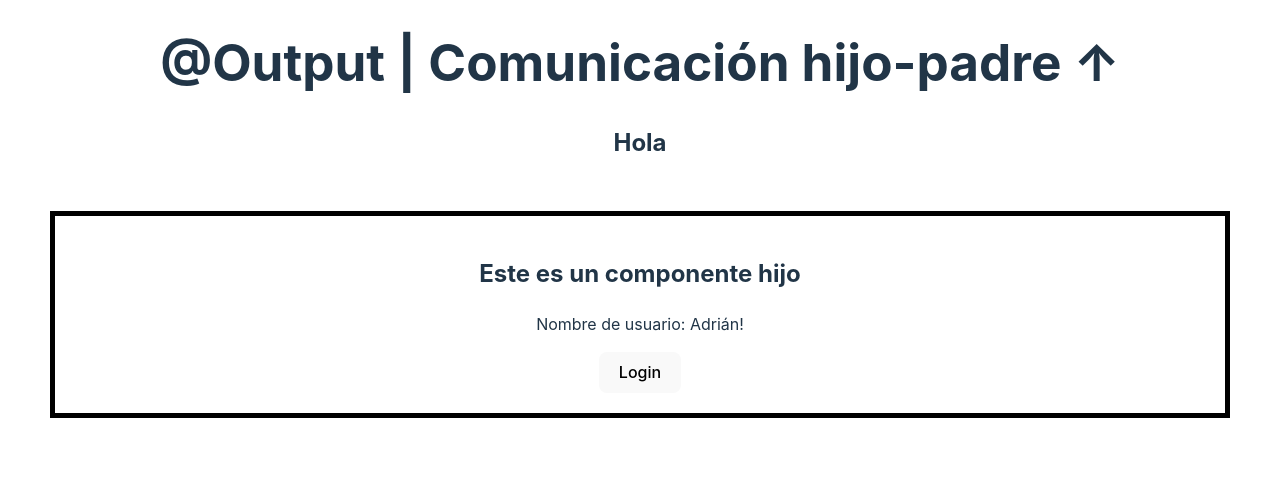
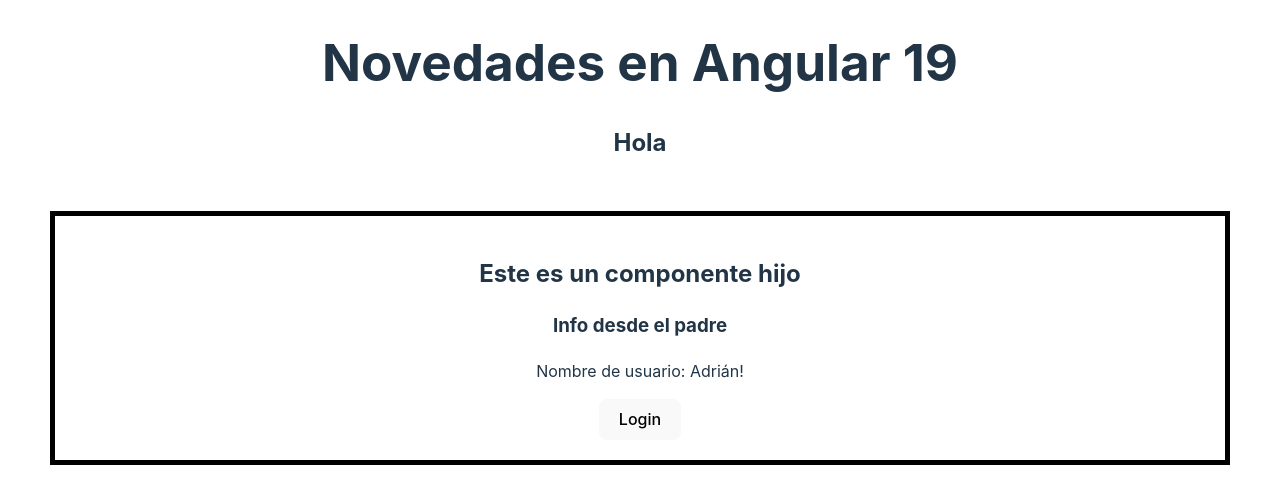
Before and after one commit to Amaza-ing/AMazaing-curso-Angular-desde-0, an Angular app: page / in a window 1280 px wide. Shown: the top 504 px of the page. Built offline with nearby package versions, Linux system fonts and the light colour scheme.

Commit message:
base code ready

```diff
--- a/src/app/app.component.html
+++ b/src/app/app.component.html
@@ -1,5 +1,5 @@
-<h1>&#64;Output | Comunicación hijo-padre ↑</h1>
+<h1>Novedades en Angular 19</h1>
 
 <h2>Hola {{ name }}</h2>
 
-<app-child (login)="setName($event)"></app-child>
+<app-child (login)="setName($event)" [info]="info"></app-child>
--- a/src/app/app.component.ts
+++ b/src/app/app.component.ts
@@ -11,6 +11,7 @@
 })
 export class AppComponent {
   name: string = "";
+  info = "Info desde el padre";
 
   setName(e: any) {
     this.name = e;
--- a/src/app/components/child/child.component.html
+++ b/src/app/components/child/child.component.html
@@ -1,5 +1,6 @@
 <div class="child">
   <h2>Este es un componente hijo</h2>
+  <h3>{{ info }}</h3>
 
   <p>Nombre de usuario: {{ userName }}</p>
 
--- a/src/app/components/child/child.component.ts
+++ b/src/app/components/child/child.component.ts
@@ -1,4 +1,4 @@
-import { Component, EventEmitter, Output } from '@angular/core';
+import { Component, EventEmitter, Input, Output } from '@angular/core';
 
 @Component({
   selector: 'app-child',
@@ -11,6 +11,9 @@
   @Output()
   login: EventEmitter<any> = new EventEmitter<any>;
 
+  @Input()
+  info: string = "";
+
   userName: string = 'Adrián!';
 
   handleLogin() {
```
